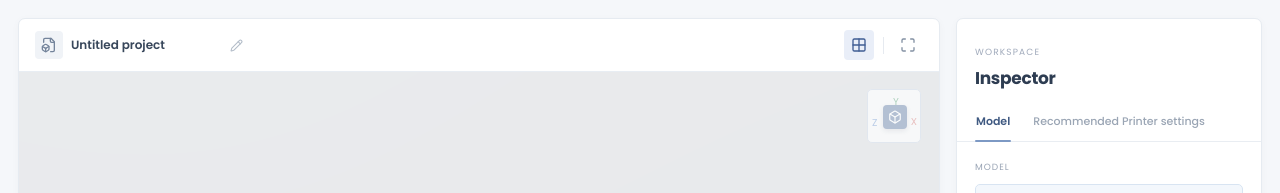
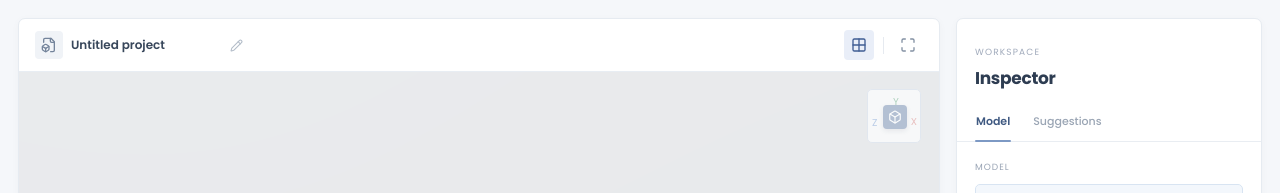
Before and after one commit to enachevladcristian/STL_viewer_2_3mf, a React (Vite) app: page / in a window 1280 px wide. Shown: the top 193 px of the page. Built offline with nearby package versions, Linux system fonts and the light colour scheme.

Commit message:
Shorten suggestions tab label
Co-authored-by: arena-agent <297053741+arena-agent@users.noreply.github.com>

```diff
--- a/src/App.tsx
+++ b/src/App.tsx
@@ -1223,7 +1223,7 @@ function App() {
         <div className="inspector-heading"><div><span className="panel-kicker">WORKSPACE</span><h2>Inspector</h2></div></div>
         <div className="inspector-tabs" role="tablist" aria-label="Inspector sections">
           <button type="button" role="tab" aria-selected={inspectorTab === 'model'} className={inspectorTab === 'model' ? 'active' : ''} onClick={() => setInspectorTab('model')}>Model</button>
-          <button type="button" role="tab" aria-selected={inspectorTab === 'starred'} className={inspectorTab === 'starred' ? 'active' : ''} onClick={() => setInspectorTab('starred')}>Recommended Printer settings</button>
+          <button type="button" role="tab" aria-selected={inspectorTab === 'starred'} className={inspectorTab === 'starred' ? 'active' : ''} onClick={() => setInspectorTab('starred')}>Suggestions</button>
         </div>
         <div className="inspector-content" role="tabpanel">
           {inspectorTab === 'model' ? <>
```
